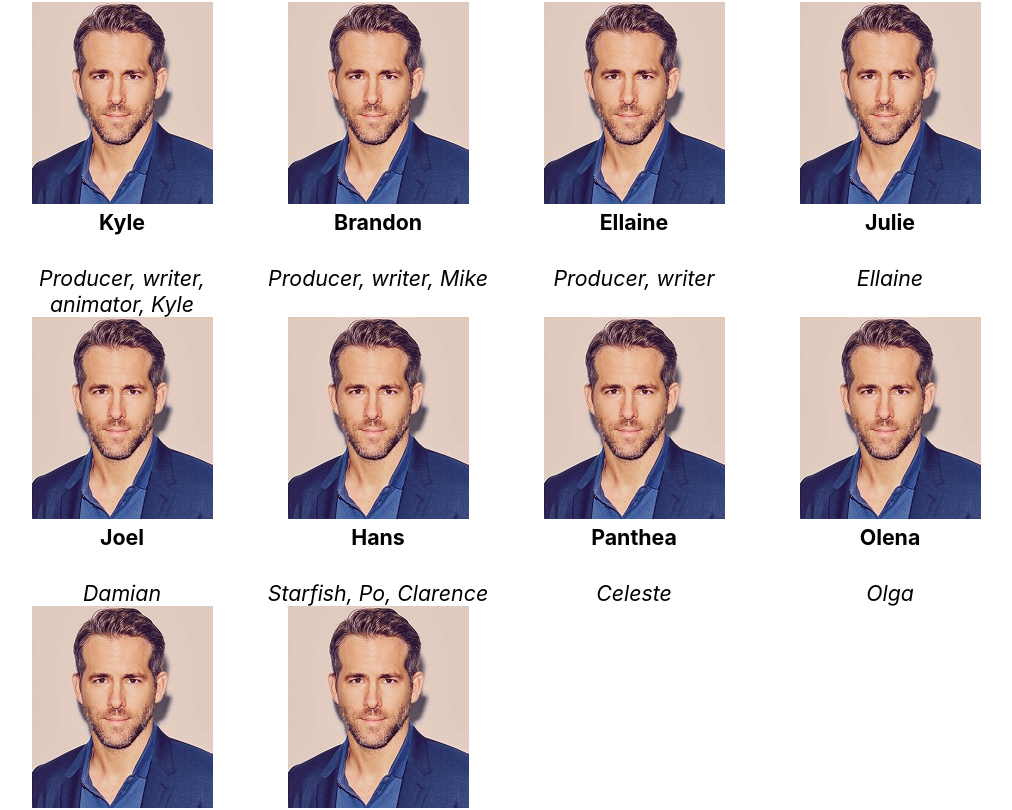
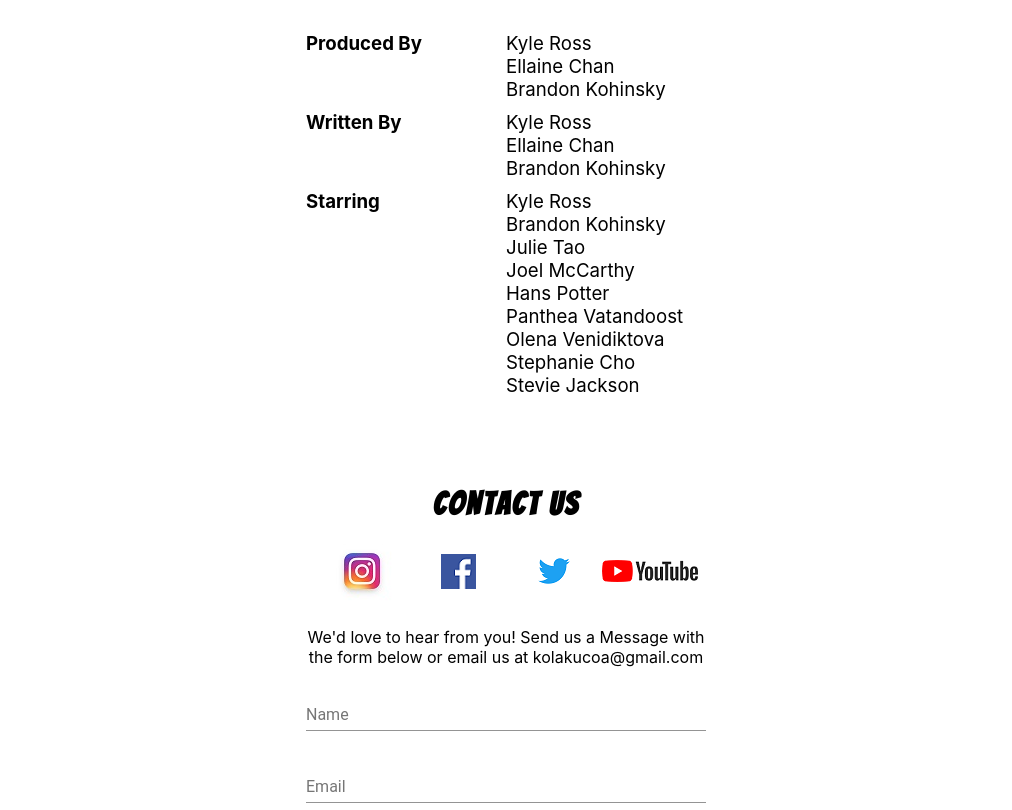
Before and after one commit to ellainec/kolakucoa, a React (Create React App) app: page / in a window 1280 px wide. Shown: the part 1034-1844 px from the top of the page, without its empty margins (134-1146 px from the left). Built offline with nearby package versions, Linux system fonts and the light colour scheme.

Commit message:
credit section updated and url links working

```diff
--- a/src/App.css
+++ b/src/App.css
@@ -3,6 +3,17 @@
   margin: 0 auto;
 }
 
+#Cast-Inner {
+  margin-top: 50px;
+}
+.credits {
+  max-width: 400px;
+  display: grid;
+  grid-template-columns: repeat(2, 1fr);
+  font-size: 14pt;
+  text-align: left;
+  margin: 10px auto;
+}
 .container {
   width: 80vw;
   text-align:center;
@@ -11,24 +22,8 @@
   font-size: 16pt;
 }
 
-#Cast-Inner{
-  margin-top: 60px;
-  text-align: center;
-  display: grid;
-  grid-template-columns: repeat(4, 1fr);
-}
-
-.castImage {
-  margin: 0 10px;
-}
-
-.castName {
-  margin-top: 0;
-  margin-bottom: 30px;
-}
-
 #About {
-  max-width: 1300px;
+  max-width: 800px;
   width: 90%;
   text-align:center;
   margin: 50px auto 0 auto;
@@ -88,7 +83,7 @@
   margin-top: 15px;
   max-width: 400px;
   display: grid;
-  grid-template-columns: repeat(3, 1fr);
+  grid-template-columns: repeat(4, 1fr);
   align-items: center;
   justify-items: center;
 }
@@ -205,18 +200,6 @@ a:hover {
   }
 }
 
-@media (max-width: 860px) {
-  #Cast-Inner {
-    grid-template-columns: repeat(3, 1fr);
-  }
-}
-
-@media (max-width: 620px) {
-  #Cast-Inner {
-    grid-template-columns: repeat(2, 1fr);
-  }
-}
-
 @media (max-width: 576px) {
 
   .max-mobile {
@@ -234,10 +217,4 @@ a:hover {
   .EpisodeImage {
     width: 100%;
   }
-
-  #Cast-Inner {
-    display: flex;
-    flex-direction: column;
-    align-items: center;
-  }
 }
--- a/src/App.js
+++ b/src/App.js
@@ -1,7 +1,7 @@
 import React, { Component } from 'react';
 import header from './images/header.jpg';
 import './App.css';
-import CastMember from './components/CastMember';
+import CreditSection from './components/CreditSection';
 import EpisodeCard from './components/EpisodeCard';
 import ContactForm from './components/ContactForm';
 import Ep1Thumbnail from './images/CSA.jpg';
@@ -22,7 +22,7 @@ class App extends Component {
                 <div id="Episode-Div">
                     <EpisodeCard
                         title="Episode 1 - Clam Shots"
-                        link="https://www.google.com"
+                        link="https://www.youtube.com/channel/UCbvMBP2S1W67PGMppA1i1ZA"
                         image={Ep1Thumbnail}
                         watchNowImage={Ep1WatchNow}
                         description="Marine biologist in-training Ellaine travels to Kolakucoa,
@@ -32,7 +32,7 @@ class App extends Component {
 
                     <EpisodeCard
                         title="Episode 2 - Whalefare Wednesday"
-                        link="https://www.google.com"
+                        link="https://www.youtube.com/channel/UCbvMBP2S1W67PGMppA1i1ZA"
                         image={Ep2Thumbnail}
                         watchNowImage={Ep2WatchNow}
                         description="Whales... whales as far as the eye can see.  Can Kyle de-beach a
@@ -44,65 +44,38 @@ class App extends Component {
                 <div id="About">
                     <h1 className="header BangersFont">About The Show</h1>
                     <p>
-                        Lorem ipsum dolor sit amet, consectetur adipiscing elit, sed do eiusmod tempor incididunt ut labore et dolore magna aliqua.
-                        Ut enim ad minim veniam, quis nostrud exercitation ullamco laboris nisi ut aliquip ex ea commodo consequat. Duis aute irure
-                        dolor in reprehenderit in voluptate velit esse cillum dolore eu fugiat nulla pariatur. Excepteur sint occaecat cupidatat
-                        non proident, sunt in culpa qui officia deserunt mollit anim id est laborum.
+                    Kolakucoa is an animated show, created by three young Vancouverites with a bit of the extra spare
+                    time needed to create a cartoon.  After teaming up with some great local talent, we bring you the
+                    result: a young marine biologist travels to the world’s only island where the animals talk back.
+                    Joined by a sassy turtle, a happy-go-lucky lifeguard, and his pugnacious seal sidekick, our
+                    heroine sets out on the adventure of a lifetime.
                     </p>
                 </div>
 
                 <div id="Cast" className="container">
                     <h1 className="header BangersFont">Cast &amp; Crew</h1>
                     <div id="Cast-Inner">
-                        <CastMember
-                            image={headshot}
-                            name="Kyle"
-                            title="Producer, writer, animator, Kyle"
+                        <CreditSection
+                            title ="Produced By"
+                            names = {["Kyle Ross", "Ellaine Chan", "Brandon Kohinsky"]}
                         />
-                        <CastMember
-                            image={headshot}
-                            name="Brandon"
-                            title="Producer, writer, Mike"
+                        <CreditSection
+                            title ="Written By"
+                            names = {["Kyle Ross", "Ellaine Chan", "Brandon Kohinsky"]}
                         />
-                        <CastMember
-                            image={headshot}
-                            name="Ellaine"
-                            title="Producer, writer"
-                        />
-                        <CastMember
-                            image={headshot}
-                            name="Julie"
-                            title="Ellaine"
-                        />
-                        <CastMember
-                            image={headshot}
-                            name="Joel"
-                            title="Damian"
-                        />
-                        <CastMember
-                            image={headshot}
-                            name="Hans"
-                            title="Starfish, Po, Clarence"
-                        />
-                        <CastMember
-                            image={headshot}
-                            name="Panthea"
-                            title="Celeste"
-                        />
-                        <CastMember
-                            image={headshot}
-                            name="Olena"
-                            title="Olga"
-                        />
-                        <CastMember
-                            image={headshot}
-                            name="Stevie"
-                            title="Muscular seal at club"
-                        />
-                        <CastMember
-                            image={headshot}
-                            name="Stephanie"
-                            title="Excited seal at club"
+                        <CreditSection
+                            title ="Starring"
+                            names = {[
+                                "Kyle Ross",
+                                "Brandon Kohinsky",
+                                "Julie Tao",
+                                "Joel McCarthy",
+                                "Hans Potter",
+                                "Panthea Vatandoost",
+                                "Olena Venidiktova",
+                                "Stephanie Cho",
+                                "Stevie Jackson"
+                            ]}
                         />
                     </div>
                 </div>
--- a/src/components/CastMember.js
+++ /dev/null
@@ -1,14 +0,0 @@
-import React from 'react';
-
-const CastMember = (props) => {
-    const { image, name, title } = props;
-    return (
-        <div>
-            <img className="castImage" src={image} alt={name}/>
-            <h4 className="castName">{name}</h4>
-            <span><em>{title}</em></span>
-        </div>
-    )
-}
-
-export default CastMember;
--- a/src/components/ContactForm.js
+++ b/src/components/ContactForm.js
@@ -6,6 +6,7 @@ import instagramLogo from '../images/instagram_icon.jpg';
 import facebookLogo from '../images/facebook.png';
 import paperPlane from '../images/paper-plane.png';
 import sadFace from '../images/sad.png';
+import twitterLogo from '../images/Twitter_50.png';
 
 const ContactForm = () => {
     const [ name, setName ] = useState("");
@@ -123,9 +124,18 @@ const ContactForm = () => {
     return(
         <div className="ContactDiv">
             <div className="social">
-                <img src={instagramLogo} alt="gmail logo"/>
-                <img src={youTubeLogo} alt="youtoub logo"/>
-                <img src={facebookLogo} alt="facebook logo"/>
+                <a href="https://www.instagram.com/kolakucoa/">
+                    <img src={instagramLogo} alt="gmail logo"/>
+                </a>
+                <a href="https://www.facebook.com/kolakucoa">
+                    <img src={facebookLogo} alt="facebook logo"/>
+                </a>
+                <a href="https://twitter.com/kolakucoa">
+                    <img src={twitterLogo} alt="Twitter logo"/>
+                </a>
+                <a href="https://www.youtube.com/channel/UCbvMBP2S1W67PGMppA1i1ZA">
+                    <img src={youTubeLogo} alt="youtoub logo"/>
+                </a>
             </div>
             <p className="ContactFormText max-mobile">We'd love to hear from you! Send us a Message
                 with the form below or email us at kolakucoa@gmail.com
--- /dev/null
+++ b/src/components/CreditSection.js
@@ -0,0 +1,17 @@
+import React from 'react';
+
+const CreditSection = (props) => {
+    const { title, names } = props;
+
+    return (
+        <div class="credits">
+            <div style={{gridRowStart: `span ${names.length}`}}><strong>{title}</strong></div>
+            {names.map(each => {
+                return (<div>{each}</div>);
+            })}
+
+        </div>
+    )
+}
+
+export default CreditSection;
```
Also changed, not shown: src/images/Twitter_50.png (added), src/images/Twitter_Logo_Blue.png (added).
